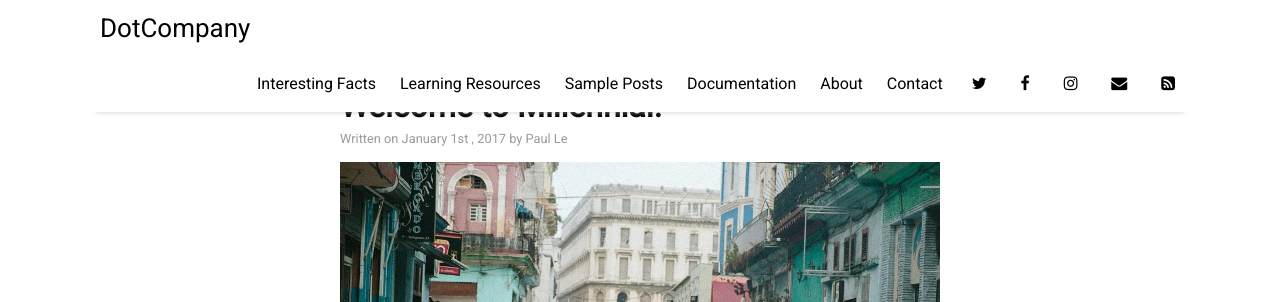
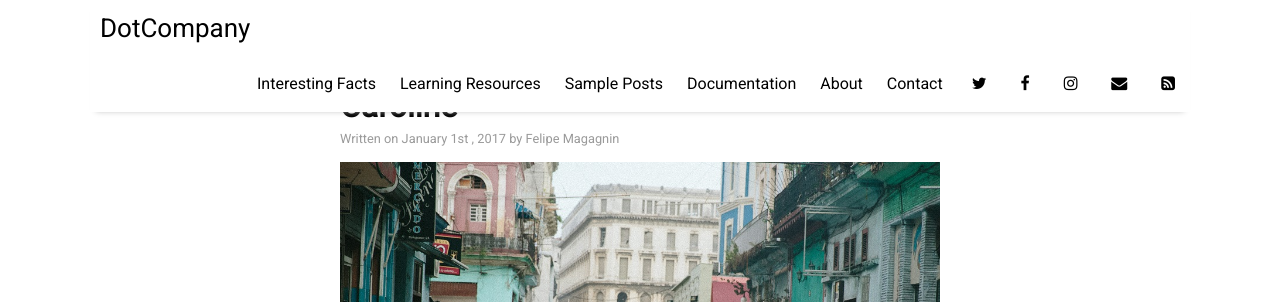
Before and after one commit to dotcompanygames/dotcompanygames.github.io, a Jekyll site: the page built from _posts/2017-01-01-welcome-to-millennial.md, in a window 1280 px wide and 900 px high. Shown: the top 302 px of the window. Built offline with Jekyll 4.4.1, drawn with Linux system fonts in a browser that asks for light colours; nearby versions of some CDN libraries.

Commit message:
Update 2017-01-01-welcome-to-millennial.md

```diff
--- a/_posts/2017-01-01-welcome-to-millennial.md
+++ b/_posts/2017-01-01-welcome-to-millennial.md
@@ -1,7 +1,7 @@
 ---
 layout: post
-title: "Welcome to Millennial!"
-author: "Paul Le"
+title: "Caroline"
+author: "Felipe Magagnin"
 categories: documentation
 tags: [documentation,sample]
 image: cuba-1.jpg
```
